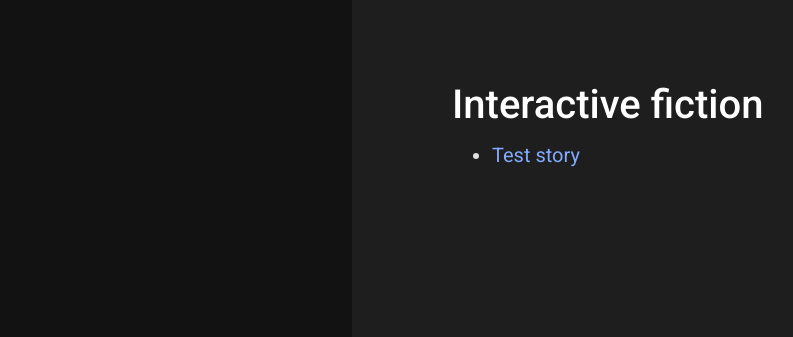
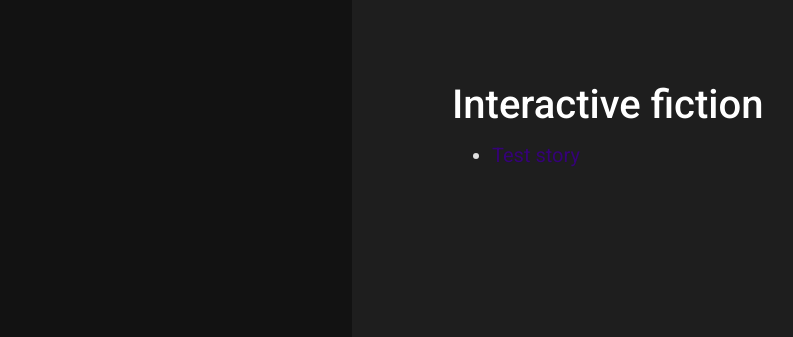
Before and after one commit to ajrpugs/pugsleyfiction, a Jekyll site: the page built from intfic.html, in a window 1280 px wide. Shown: the top 337 px of the page, without its empty margins (8-801 px from the left). Built offline with Jekyll 4.4.1, drawn with Linux system fonts in a browser that asks for light colours.

Commit message:
link colour

```diff
--- a/assets/css/custom-dark.css
+++ b/assets/css/custom-dark.css
@@ -32,7 +32,7 @@ h1, h2, h3, h4, h5, h6 {
 
 /* Links in posts/content */
 a {
-  color: #82aaff;
+  color: #350277;
 }
 
 /* Footer */
```
